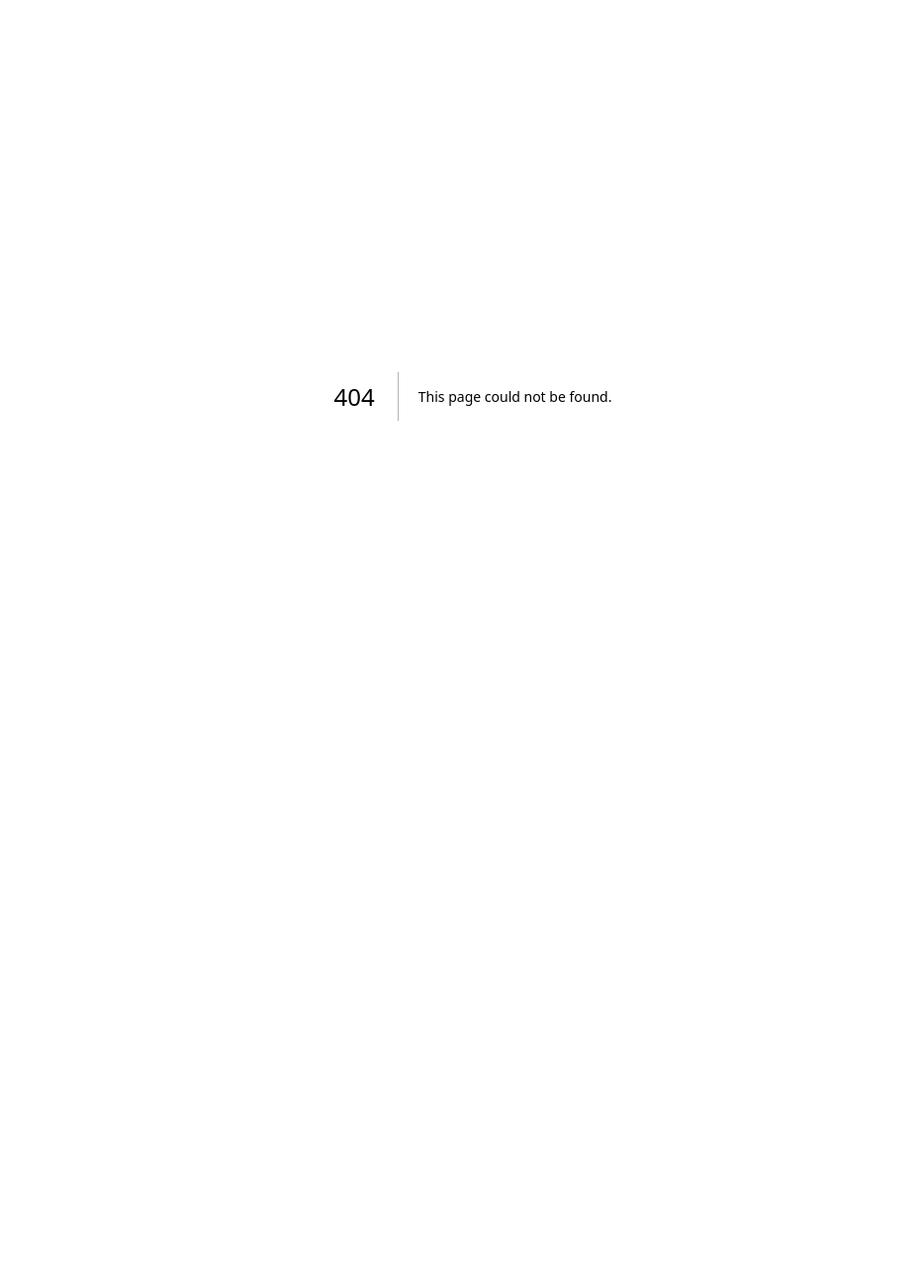
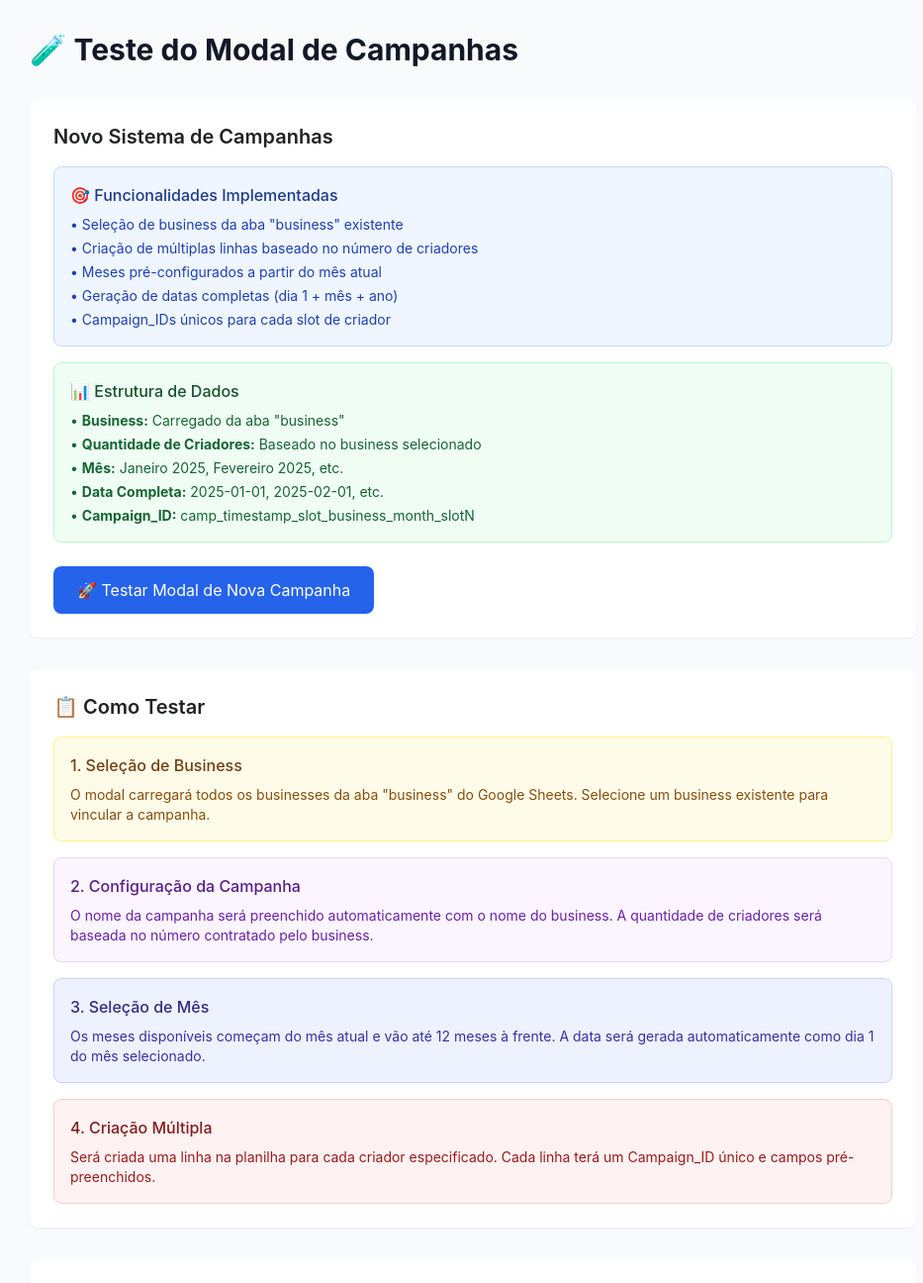
Before and after one commit to luizvincenzi/criadores, a Next.js app: page /test-campaign-modal in a window 1280 px wide. Before the commit this address had no page. Shown: the top 1296 px of the page at 99% size, without its empty margins (162-1095 px from the left). Before the commit the page ends 800 px from the top, so only its background shows below. Built offline with nearby package versions, Linux system fonts and the light colour scheme.

Commit message:
feat: add test page for new campaign modal

```diff
--- /dev/null
+++ b/app/test-campaign-modal/page.tsx
@@ -0,0 +1,142 @@
+'use client';
+
+import React, { useState } from 'react';
+import AddCampaignModalNew from '@/components/AddCampaignModalNew';
+
+export default function TestCampaignModalPage() {
+  const [isModalOpen, setIsModalOpen] = useState(false);
+
+  const handleSuccess = () => {
+    console.log('✅ Campanha criada com sucesso!');
+    alert('✅ Campanha criada com sucesso!');
+  };
+
+  return (
+    <div className="min-h-screen bg-gray-50 p-8">
+      <div className="max-w-4xl mx-auto">
+        <h1 className="text-3xl font-bold text-gray-900 mb-8">
+          🧪 Teste do Modal de Campanhas
+        </h1>
+
+        <div className="bg-white rounded-lg p-6 shadow-sm">
+          <h2 className="text-xl font-semibold mb-4">Novo Sistema de Campanhas</h2>
+
+          <div className="space-y-4 mb-6">
+            <div className="p-4 bg-blue-50 rounded-lg border border-blue-200">
+              <h3 className="font-medium text-blue-900 mb-2">🎯 Funcionalidades Implementadas</h3>
+              <ul className="text-sm text-blue-800 space-y-1">
+                <li>• Seleção de business da aba "business" existente</li>
+                <li>• Criação de múltiplas linhas baseado no número de criadores</li>
+                <li>• Meses pré-configurados a partir do mês atual</li>
+                <li>• Geração de datas completas (dia 1 + mês + ano)</li>
+                <li>• Campaign_IDs únicos para cada slot de criador</li>
+              </ul>
+            </div>
+
+            <div className="p-4 bg-green-50 rounded-lg border border-green-200">
+              <h3 className="font-medium text-green-900 mb-2">📊 Estrutura de Dados</h3>
+              <ul className="text-sm text-green-800 space-y-1">
+                <li>• <strong>Business:</strong> Carregado da aba "business"</li>
+                <li>• <strong>Quantidade de Criadores:</strong> Baseado no business selecionado</li>
+                <li>• <strong>Mês:</strong> Janeiro 2025, Fevereiro 2025, etc.</li>
+                <li>• <strong>Data Completa:</strong> 2025-01-01, 2025-02-01, etc.</li>
+                <li>• <strong>Campaign_ID:</strong> camp_timestamp_slot_business_month_slotN</li>
+              </ul>
+            </div>
+          </div>
+
+          <button
+            onClick={() => setIsModalOpen(true)}
+            className="px-6 py-3 bg-blue-600 text-white rounded-lg hover:bg-blue-700 transition-colors"
+          >
+            🚀 Testar Modal de Nova Campanha
+          </button>
+        </div>
+
+        <div className="mt-8 bg-white rounded-lg p-6 shadow-sm">
+          <h2 className="text-xl font-semibold mb-4">📋 Como Testar</h2>
+
+          <div className="space-y-4">
+            <div className="p-4 bg-yellow-50 rounded-lg border border-yellow-200">
+              <h3 className="font-medium text-yellow-900 mb-2">1. Seleção de Business</h3>
+              <p className="text-sm text-yellow-800">
+                O modal carregará todos os businesses da aba "business" do Google Sheets.
+                Selecione um business existente para vincular a campanha.
+              </p>
+            </div>
+
+            <div className="p-4 bg-purple-50 rounded-lg border border-purple-200">
+              <h3 className="font-medium text-purple-900 mb-2">2. Configuração da Campanha</h3>
+              <p className="text-sm text-purple-800">
+                O nome da campanha será preenchido automaticamente com o nome do business.
+                A quantidade de criadores será baseada no número contratado pelo business.
+              </p>
+            </div>
+
+            <div className="p-4 bg-indigo-50 rounded-lg border border-indigo-200">
+              <h3 className="font-medium text-indigo-900 mb-2">3. Seleção de Mês</h3>
+              <p className="text-sm text-indigo-800">
+                Os meses disponíveis começam do mês atual e vão até 12 meses à frente.
+                A data será gerada automaticamente como dia 1 do mês selecionado.
+              </p>
+            </div>
+
+            <div className="p-4 bg-red-50 rounded-lg border border-red-200">
+              <h3 className="font-medium text-red-900 mb-2">4. Criação Múltipla</h3>
+              <p className="text-sm text-red-800">
+                Será criada uma linha na planilha para cada criador especificado.
+                Cada linha terá um Campaign_ID único e campos pré-preenchidos.
+              </p>
+            </div>
+          </div>
+        </div>
+
+        <div className="mt-8 bg-white rounded-lg p-6 shadow-sm">
+          <h2 className="text-xl font-semibold mb-4">🔗 Links Úteis</h2>
+
+          <div className="grid grid-cols-1 md:grid-cols-2 gap-4">
+            <a
+              href="/campaigns"
+              className="block p-4 bg-blue-50 rounded-lg hover:bg-blue-100 transition-colors"
+            >
+              <div className="font-medium text-blue-900">📊 Página de Campanhas</div>
+              <div className="text-sm text-blue-700">Ver campanhas existentes</div>
+            </a>
+
+            <a
+              href="/api/get-businesses-for-campaigns"
+              target="_blank"
+              className="block p-4 bg-green-50 rounded-lg hover:bg-green-100 transition-colors"
+            >
+              <div className="font-medium text-green-900">🏢 API de Businesses</div>
+              <div className="text-sm text-green-700">Ver businesses disponíveis</div>
+            </a>
+
+            <a
+              href="/debug-campaign"
+              className="block p-4 bg-purple-50 rounded-lg hover:bg-purple-100 transition-colors"
+            >
+              <div className="font-medium text-purple-900">🔧 Debug Tools</div>
+              <div className="text-sm text-purple-700">Ferramentas de teste</div>
+            </a>
+
+            <a
+              href="/jornada"
+              className="block p-4 bg-orange-50 rounded-lg hover:bg-orange-100 transition-colors"
+            >
+              <div className="font-medium text-orange-900">📋 Jornada</div>
+              <div className="text-sm text-orange-700">Ver campanhas na jornada</div>
+            </a>
+          </div>
+        </div>
+      </div>
+
+      {/* Modal */}
+      <AddCampaignModalNew
+        isOpen={isModalOpen}
+        onClose={() => setIsModalOpen(false)}
+        onSuccess={handleSuccess}
+      />
+    </div>
+  );
+}
```
